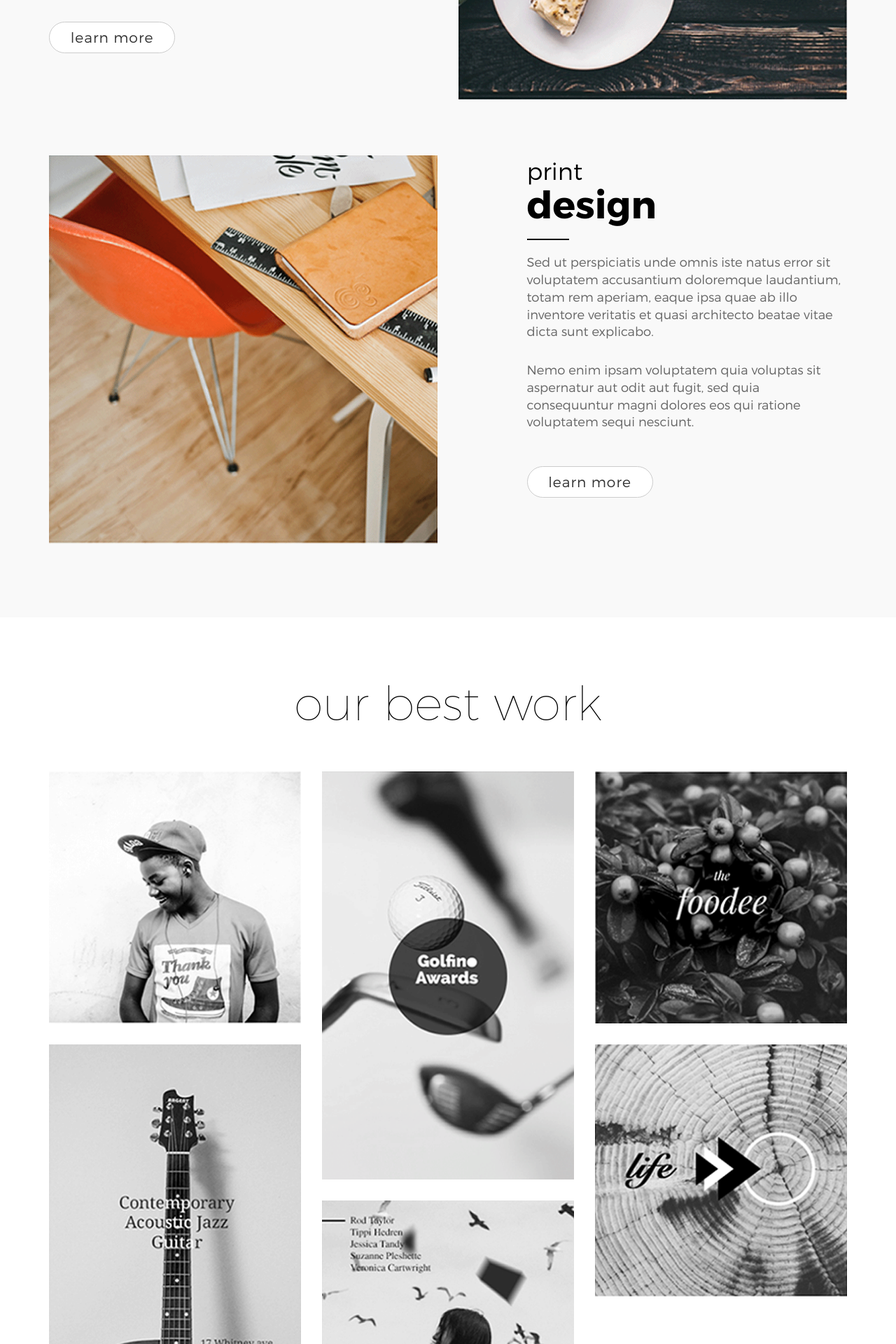
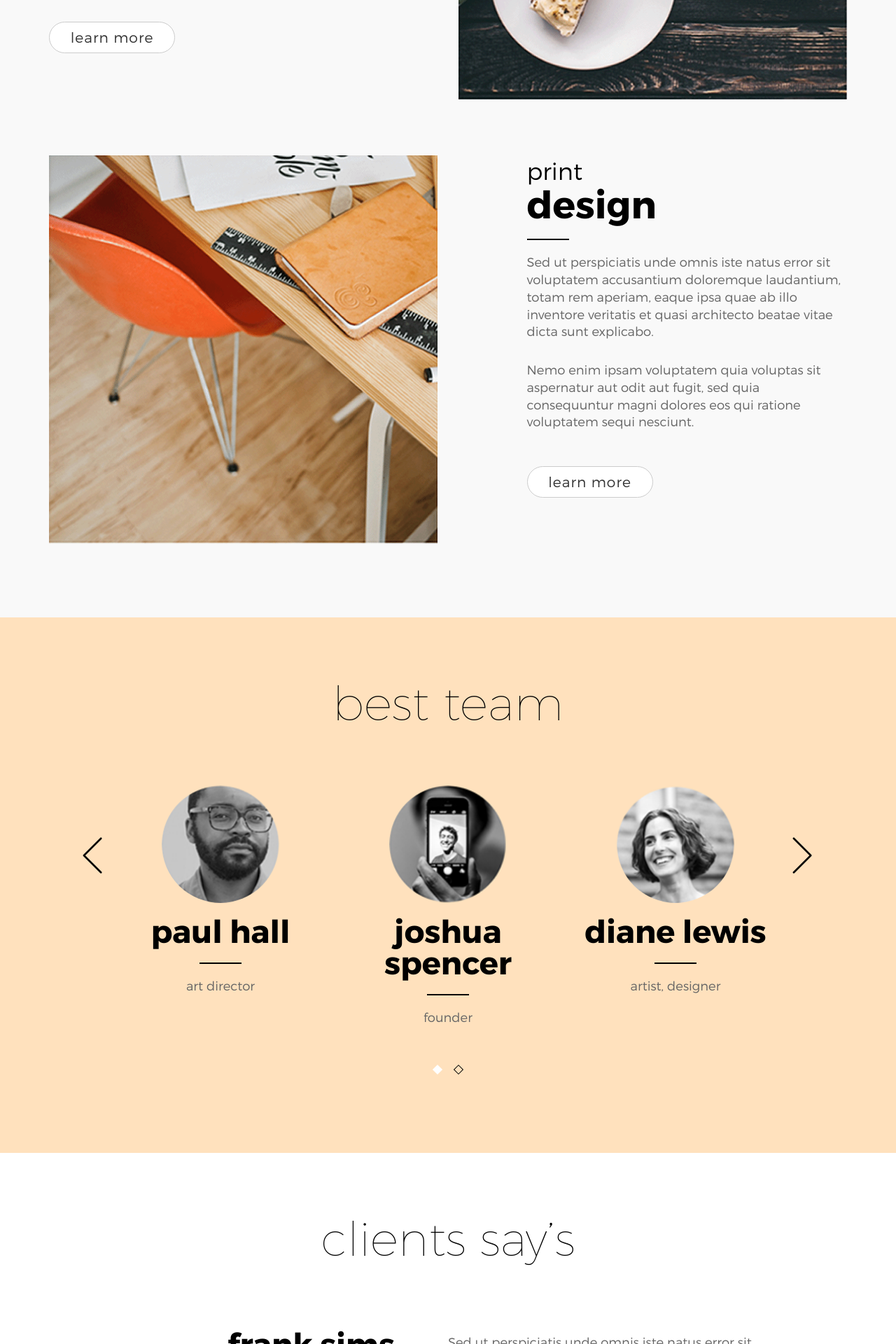
Before and after one commit to mshnowshad/SyntaxShowdown-simple-codeStore, a Django app: page / in a window 1280 px wide. Shown: the part 1960-3880 px from the top of the page at 70% size. Run offline with Django 5.2, Linux system fonts and the light colour scheme; some libraries are stand-ins or nearby versions.

Commit message:
some design work page update

```diff
--- /dev/null
+++ b/static/favicon_io/about.txt
@@ -0,0 +1,6 @@
+This favicon was generated using the following font:
+
+- Font Title: Leckerli One
+- Font Author: Copyright (c) 2011 Gesine Todt (www.gesine-todt.de hallo@gesine-todt.de), with Reserved Font Names "Leckerli"
+- Font Source: https://fonts.gstatic.com/s/leckerlione/v20/V8mCoQH8VCsNttEnxnGQ-1itLZxcBtItFw.ttf
+- Font License: SIL Open Font License, 1.1 (http://scripts.sil.org/OFL))
--- a/templates/files/index.html
+++ b/templates/files/index.html
@@ -21,14 +21,14 @@
                         <div class="home-overlay"></div>
                         <div class="main_home wow fadeInUp" data-wow-duration="700ms">
 
-                            <h2>We are Developer of Computer Science.</h2>
+                            <h2>we are developer .</h2>
                             <div class="separator"></div>
                             <p class="subtitle">
                                 professionals <br />
-                                in the creative industries
+                                of Computer Science
                             </p>
                             <div class="home_btn">
-                                <a href="" class="btn">Learn More</a>
+                                <a href="#" class="btn">Learn More</a>
                             </div>
                         </div>
                     </div><!-- End of single_home_slider -->
@@ -36,14 +36,14 @@
                     <div class="single_home_slider">
                         <div class="home-overlay"></div>
                         <div class="main_home wow fadeInUp" data-wow-duration="700ms">
-                            <h2>we are clemo.</h2>
+                            <h2>we are developer.</h2>
                             <div class="separator"></div>
                             <p class="subtitle">
                                 professionals <br />
-                                in the creative industries
+                                in the backend system
                             </p>
                             <div class="home_btn">
-                                <a href="" class="btn">Learn More</a>
+                                <a href="#" class="btn">Learn More</a>
                             </div>
                         </div>
                     </div><!-- End of single_home_slider -->
@@ -51,14 +51,14 @@
                     <div class="single_home_slider">
                         <div class="home-overlay"></div>
                         <div class="main_home wow fadeInUp" data-wow-duration="700ms">
-                            <h2>we are clemo.</h2>
+                            <h2>we are developer.</h2>
                             <div class="separator"></div>
                             <p class="subtitle">
                                 professionals <br />
-                                in the creative industries
+                                in the fontend system
                             </p>
                             <div class="home_btn">
-                                <a href="" class="btn">Learn More</a>
+                                <a href="#" class="btn">Learn More</a>
                             </div>
                         </div>
                     </div><!-- End of single_home_slider -->
@@ -171,103 +171,7 @@
         </div><!-- End of row -->
     </div><!-- End of Container -->
 </section><!-- End of Service Section -->
-<!-- Work Section -->
-<section id="work" class="work sections">
-    <div class="container">
-        <div class="row">
-            <div class="main_mix_content text-center">
-                <div class="head_title">
-                    <h1>our best work</h1>
-                </div><!-- End of head title -->
 
-                <div id="mixcontent" class="mixcontent text-center">
-                    <div class="col-sm-4 col-xs-12">
-                        <div class="single_mixi_portfolio">
-                            <img src="{%static 'assets/images/pf01.png'%}" alt="" />
-                            <div class="single_work_overlay">
-                                <h4>
-                                    golfino
-                                    awards
-                                </h4>
-                                <div class="separator"></div>
-                                <p>print design</p>
-                            </div>
-                        </div>
-                    </div>
-                    <div class="col-sm-4 col-xs-12">
-                        <div class="single_mixi_portfolio">
-                            <img src="{%static 'assets/images/pf02.png'%}" alt="" />
-                            <div class="single_work_overlay single_work_overlay2">
-                                <h4>
-                                    golfino
-                                    awards
-                                </h4>
-                                <div class="separator"></div>
-                                <p>print design</p>
-                            </div>
-                        </div>
-                    </div>
-                    <div class="col-sm-4 col-xs-12">
-                        <div class="single_mixi_portfolio">
-                            <img src="{%static 'assets/images/pf3.png'%}" alt="" />
-                            <div class="single_work_overlay">
-                                <h4>
-                                    golfino
-                                    awards
-                                </h4>
-                                <div class="separator"></div>
-                                <p>print design</p>
-                            </div>
-                        </div>
-                    </div>
-                    <div class="col-sm-4 col-xs-12">
-                        <div class="single_mixi_portfolio">
-                            <img src="{%static 'assets/images/pf4.png'%}" alt="" />
-                            <div class="single_work_overlay single_work_overlay2">
-                                <h4>
-                                    golfino
-                                    awards
-                                </h4>
-                                <div class="separator"></div>
-                                <p>print design</p>
-                            </div>
-                        </div>
-                    </div>
-
-                    <div class="col-sm-4 col-xs-12">
-                        <div class="single_mixi_portfolio">
-                            <img src="{%static 'assets/images/pf5.png'%}" alt="" />
-                            <div class="single_work_overlay single_work_overlay2">
-                                <h4>
-                                    golfino
-                                    awards
-                                </h4>
-                                <div class="separator"></div>
-                                <p>print design</p>
-                            </div>
-                        </div>
-                    </div>
-
-                    <div class="col-sm-4 col-xs-12">
-                        <div class="single_mixi_portfolio">
-                            <img src="{%static 'assets/images/pf6.png'%}" alt="" />
-                            <div class="single_work_overlay">
-                                <h4>
-                                    golfino
-                                    awards
-                                </h4>
-                                <div class="separator"></div>
-                                <p>print design</p>
-                            </div>
-                        </div>
-                    </div>
-                </div>
-
-                <a href="" class="btn">learn more</a>
-            </div>
-        </div><!-- End of row -->
-    </div><!-- End of Contaier -->
-</section><!-- End of portfolio Section -->
 
 
 <!-- Team Section -->
@@ -501,7 +405,14 @@
             </div><!-- End of col-sm-12 -->
         </div><!-- End of row -->
     </div><!-- End of Contaier -->
-</section><!-- End of portfolio Section -->
+</section><!-- End of client Section -->
+
+
+
+
+
+
+
 <!-- Contact Section -->
 <section id="contact" class="contact">
     <div class="overlay"></div>
--- a/templates/link.html
+++ b/templates/link.html
@@ -9,11 +9,11 @@
 <head>
     <meta charset="utf-8">
     <meta http-equiv="X-UA-Compatible" content="IE=edge,chrome=1">
-    <title>Clemo – Free HTML5 Multipurpose Portfolio Page Template</title>
+    <title>InsightInkling - blog - portfolio</title>
     <meta name="description" content="">
     <meta name="viewport" content="width=device-width, initial-scale=1">
-    <link rel="apple-touch-icon" href="apple-touch-icon.png">
-
+    <!-- there is favicon. -->
+    <link href="{% static 'favicon_io/favicon.ico'%}" rel="shortcut icon" type=image/x-icon>
 
     <link rel="stylesheet" href="{%static 'assets/css/fonticons.css'%}">
     <link rel="stylesheet" href="{%static 'assets/css/slider-pro.css'%}">
--- a/templates/navbar.html
+++ b/templates/navbar.html
@@ -16,7 +16,9 @@
                                     <span class="icon-bar"></span>
                                 </button>
                                 <a class="navbar-brand" href="/">
-                                    <img src="{%static 'assets/images/logo.png'%}" />
+                                    <h4>
+                                        !nsight!nkling
+                                    </h4>
                                 </a>
                             </div>
 
```
Also changed, not shown: templates/files/work.html (+16 -7 lines), static/assets/images/logo.png (deleted), static/assets/images/logo1.png (added), static/favicon.ico (deleted), static/favicon_io/android-chrome-192x192.png (added), static/favicon_io/android-chrome-512x512.png (added), static/favicon_io/apple-touch-icon.png (added), static/favicon_io/favicon-16x16.png (added), static/favicon_io/favicon-32x32.png (added), static/favicon_io/favicon.ico (added), static/favicon_io/site.webmanifest (added).
